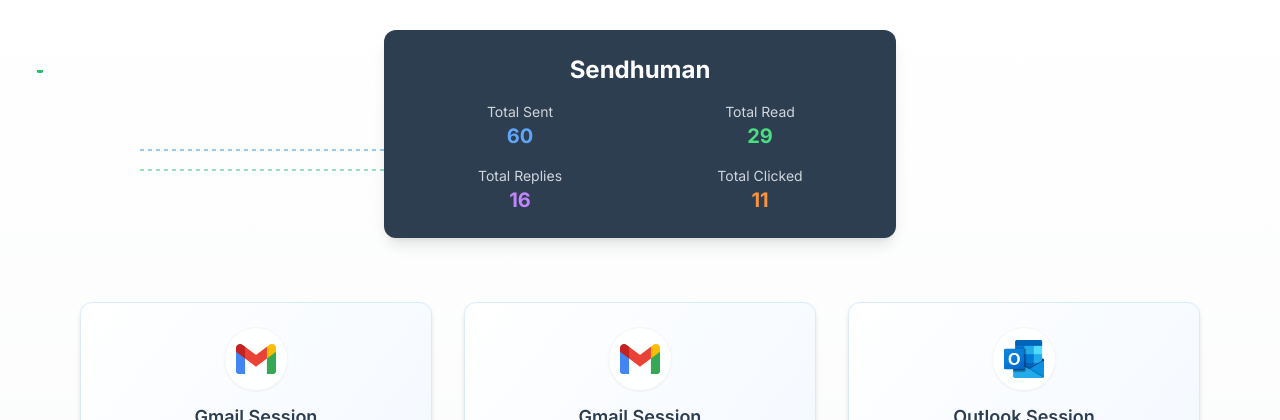
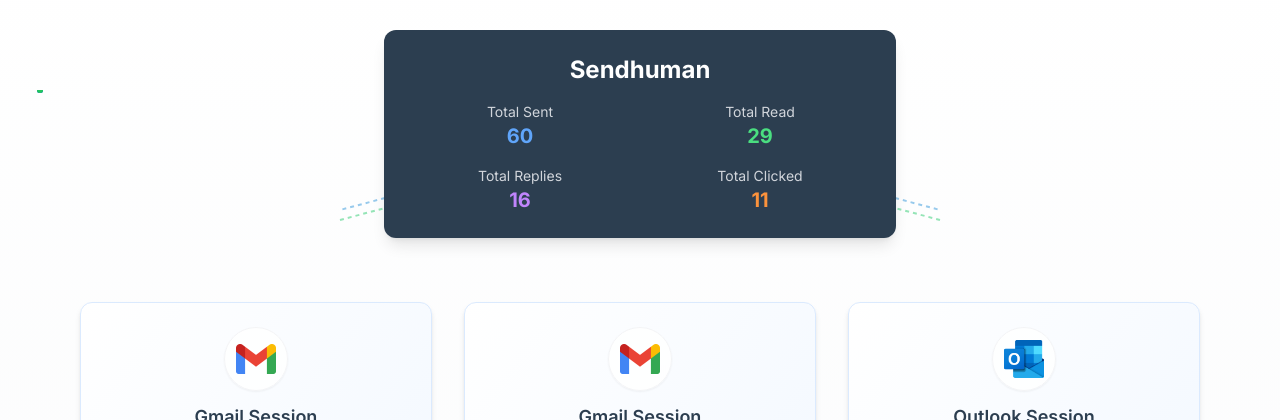
Before and after one commit to yokingly/multirepo, a Next.js app in the folder frontend/: page / in a window 1280 px wide. Shown: the part 765-1185 px from the top of the page. Built offline with nearby package versions, Linux system fonts and the light colour scheme.

Commit message:
fix: improve connection lines positioning in system visualization

```diff
--- a/frontend/src/app/page.tsx
+++ b/frontend/src/app/page.tsx
@@ -154,24 +154,26 @@
       </div>
 
       {/* SVG Connection Lines */}
-      <div className="absolute top-0 left-0 w-full h-full pointer-events-none" style={{ top: '120px' }}>
-        <svg className="w-full h-[300px]" preserveAspectRatio="xMidYMid meet" viewBox="0 0 1200 300">
+      <div className="absolute top-0 left-0 w-full h-full pointer-events-none" style={{ top: '140px' }}>
+        <svg className="w-full h-[200px]" preserveAspectRatio="xMidYMid meet" viewBox="0 0 1200 200">
           {/* Connection Lines for each container */}
-          {[0, 1, 2].map((index) => {
-            const x = 400 + (index - 1) * 300;
-            return (
+          {[
+            { x: 300, offset: -150 },  // Left container
+            { x: 600, offset: 0 },    // Middle container
+            { x: 900, offset: 150 }   // Right container
+          ].map(({ x, offset }, index) => (
             <g key={index}>
               {/* Input Line (Platform to Container) */}
               <line
-                  x1="600" y1="80"
-                  x2={x} y2="80"
+                x1={600} y1="40"
+                x2={x} y2="120"
                 className="stroke-[#3498db] stroke-2 opacity-50"
                 strokeDasharray="4,4"
               />
               {/* Output Line (Container to Platform) */}
               <line
-                  x1={x} y1="100"
-                  x2="600" y2="100"
+                x1={x} y1="130"
+                x2={600} y2="50"
                 className="stroke-[#2ecc71] stroke-2 opacity-50"
                 strokeDasharray="4,4"
               />
@@ -180,7 +182,7 @@
                 <animateMotion
                   dur="3s"
                   repeatCount="indefinite"
-                    path={`M600,80 L${x},80`}
+                  path={`M600,40 L${x},120`}
                 />
               </circle>
               {/* Animated Dots - Output */}
@@ -188,12 +190,11 @@
                 <animateMotion
                   dur="3s"
                   repeatCount="indefinite"
-                    path={`M${x},100 L600,100`}
+                  path={`M${x},130 L600,50`}
                 />
               </circle>
             </g>
-            );
-          })}
+          ))}
         </svg>
       </div>
 
```
Lines whose indentation alone changed are shown as unchanged.
